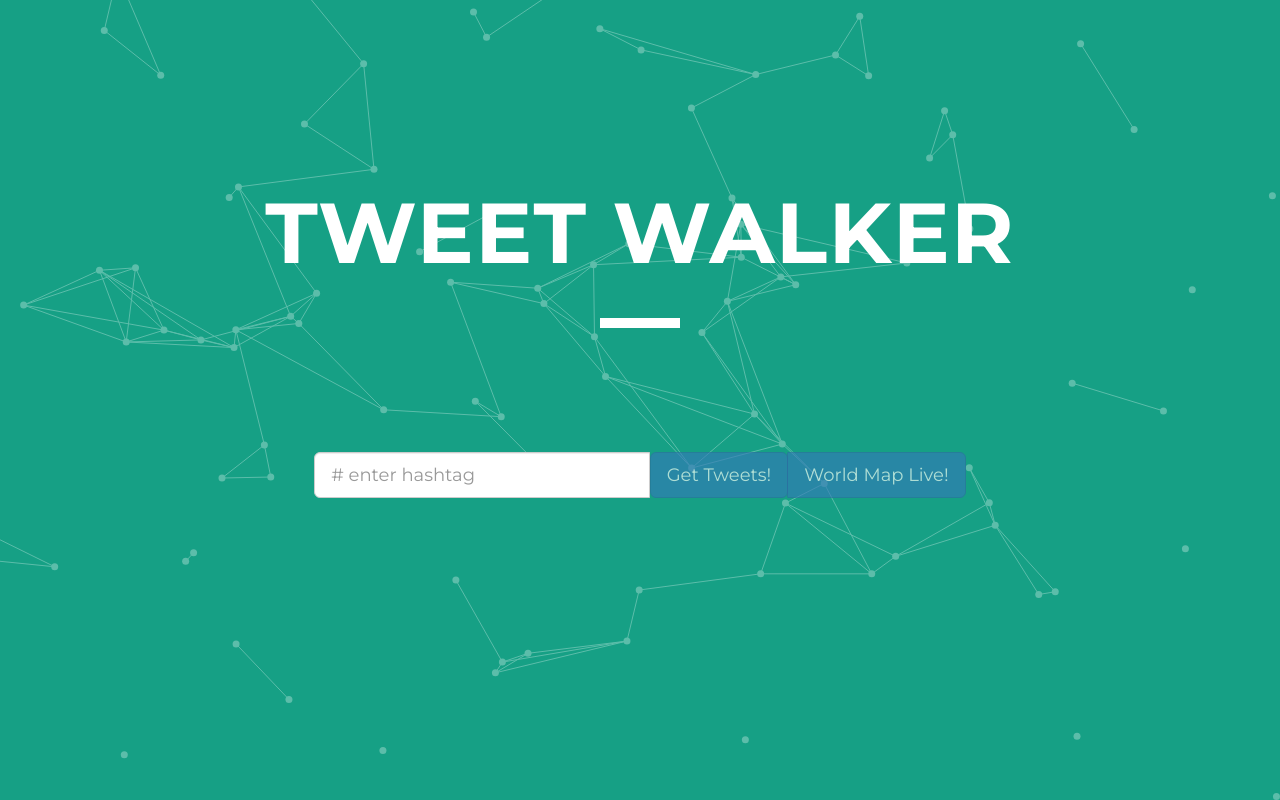
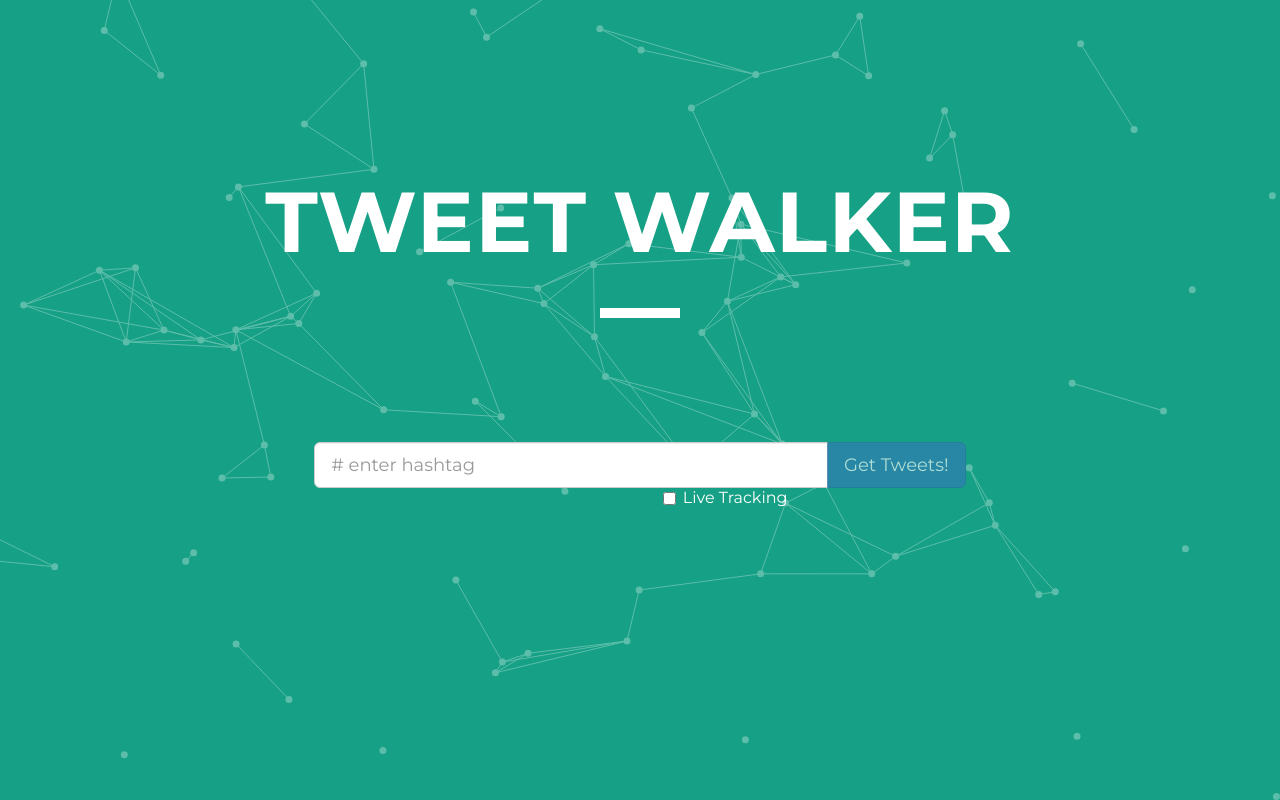
Before and after one commit to abirsaha/AgileTweetViz-Desert-Walkers, a Django app: template TweetWalker/site1/app2/templates/app2/home.html in a window 1280 px wide. Run offline with Django 3.2, Linux system fonts and the light colour scheme; the template is opened without the code that fills it, so the values that code supplies are empty; parts of the project's set-up code (start-up, migrations or seed data) failed here and were passed over; some libraries are stand-ins or nearby versions.

Commit message:
Added Button for Live Tracking

```diff
--- a/TweetWalker/site1/app2/static/js/directives/bubblechatDirective.js
+++ b/TweetWalker/site1/app2/static/js/directives/bubblechatDirective.js
@@ -120,7 +120,7 @@ tweetApp.directive('bubbleChart', ['$parse', '$window', function($parse, $window
             }
 
     var margin = 50,
-    diameter = Math.min($("#viz")[0].offsetWidth, $("#viz")[0].offsetHeight);
+    diameter = Math.min($("#viz")[0].offsetWidth, $("#viz")[0].offsetHeight)/1.2;
     var color = d3.scale.category10();
     var pack = d3.layout.pack()
                         .padding(5)
--- a/TweetWalker/site1/app2/templates/app2/home.html
+++ b/TweetWalker/site1/app2/templates/app2/home.html
@@ -36,23 +36,20 @@
                             <span class="input-group-btn" style="position:relative;height:50%;">
                                 <button class="btn btn-default btn-primary btn-lg" id="submit1" name="get_tweets" type="submit" value="Send" ng-disabled="disabled" >Get Tweets!</button>
                             </span>
-                            <span class="input-group-btn" style="position:relative;height:50%;">
-                                <button class="btn btn-default btn-primary btn-lg" id="submit2" name="get_map" type="submit" value="Send" ng-disabled="disabled" >World Map Live!</button>
-                            </span>
+
                         </div>
-                        {%endverbatim%}
+
                     </div>
 
                 </div>
 
-    <!-- <div class="row">
-                <div class="col-lg-6 col-lg-offset-3">
-                    <label class="radio-inline"><input type="radio" name="optradio">Bar Graph</label>
-                    <label class="radio-inline"><input type="radio" name="optradio">Line Graph</label>
-                    <label class="radio-inline"><input type="radio" name="optradio">Geo Map</label>
+            <div class="row">
+                <div class="col-lg-6 col-lg-offset-4">
+                    <label class="checkbox-inline"><input type="checkbox" name="dashboard_type" value="1">Live Tracking</label>
                 </div>
-     </div>-->
             </div>
+            </div>
+    {%endverbatim%}
    <div id="overlay-inAbox" class="overlay" >
    <!-- <div class="toolbar"><a class="close" href="#"><span>x</span> close</a></div>-->
     <div class="wrapper1">
```
Also changed, not shown: TweetWalker/site1/app2/views.py (+3 -8 lines), 3 other files.
